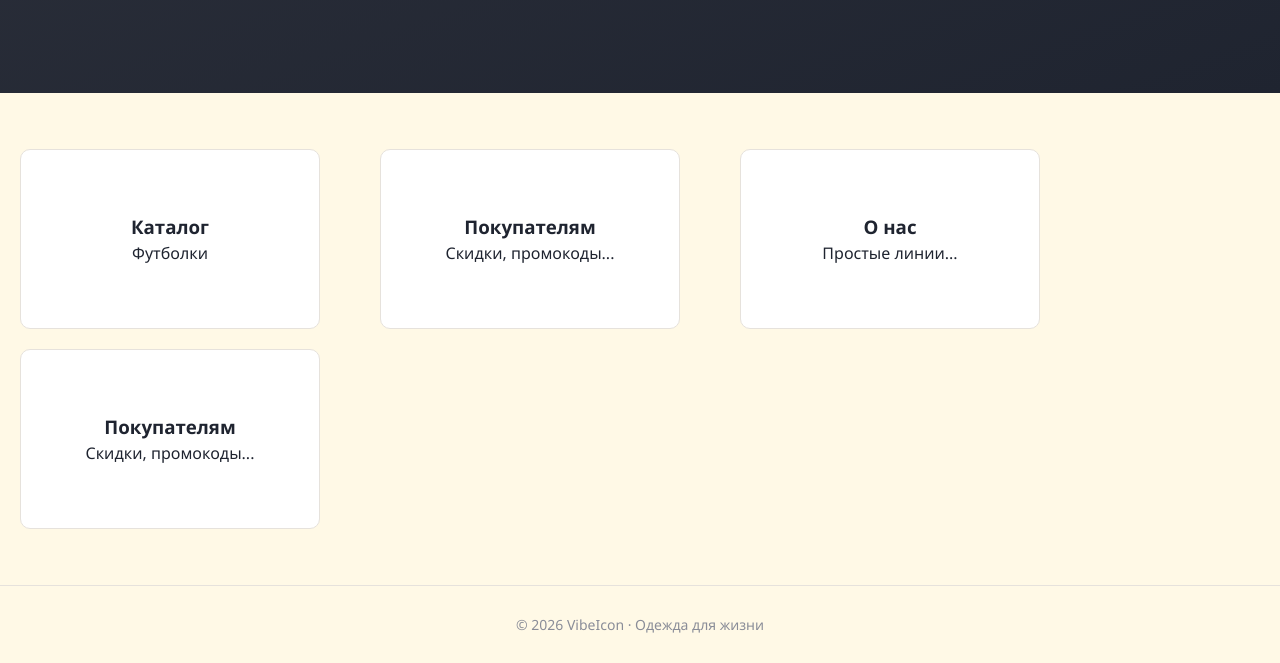
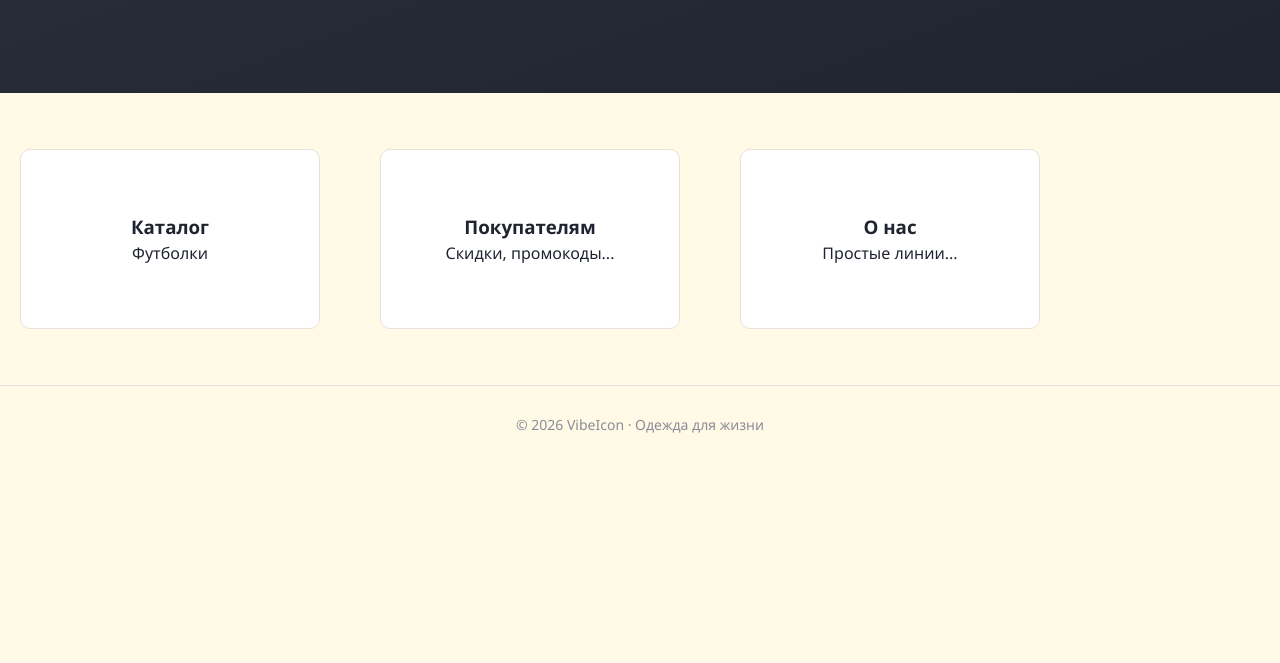
Before and after one commit to xhcy32/shop-vibeicon, a plain HTML site: page index.html in a window 1280 px wide. Shown: the part 286-949 px from the top of the page. After the commit the page ends 800 px from the top, so only its background shows below. Drawn offline with Linux system fonts and the light colour scheme.

Commit message:
Add files via upload

```diff
--- a/index.html
+++ b/index.html
@@ -48,11 +48,6 @@
   <h3>О нас</h3>
   <p>Простые линии...</p>
 </a>
-
-<a href="buyers.html" class="section-card">
-  <h3>Покупателям</h3>
-  <p>Скидки, промокоды...</p>
-</a>
   </section>
 
   <footer class="site-footer">
```
Also changed, not shown: about.html (+1 -1 lines).
